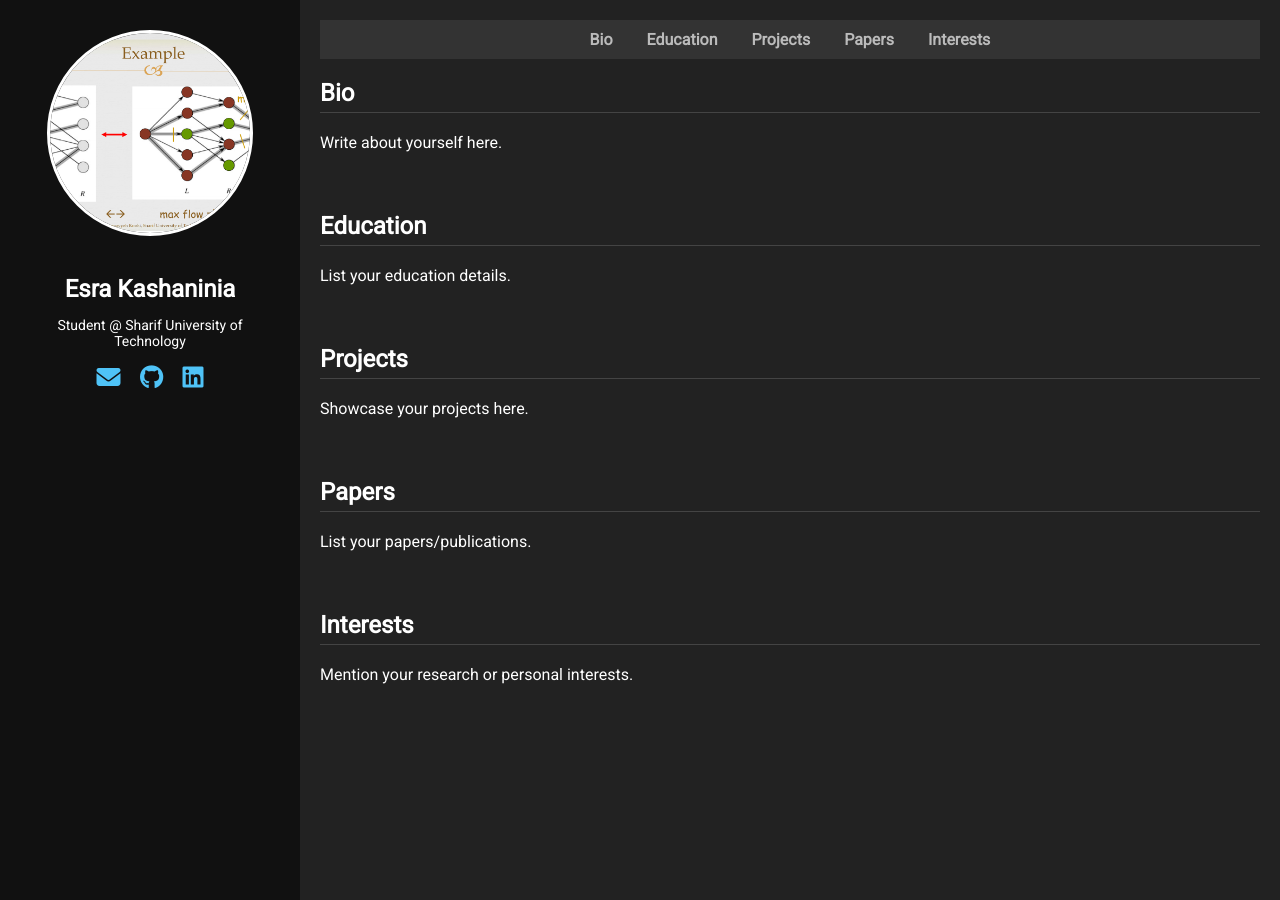
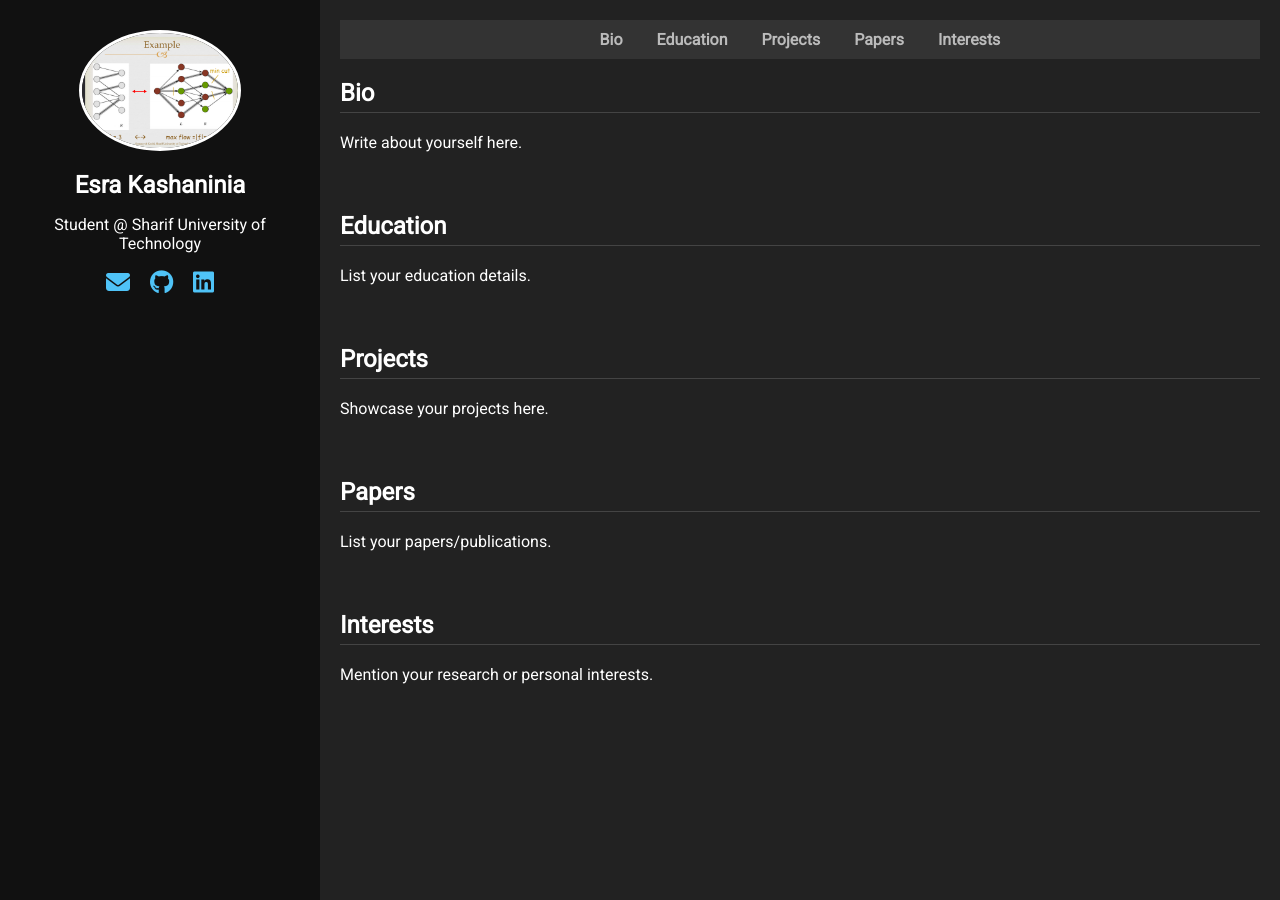
Before and after one commit to Esra-K/Esra-K.github.io, a Jekyll site: the page built from index.md, in a window 1280 px wide. Built offline with Jekyll 4.4.1, drawn with Linux system fonts in a browser that asks for light colours.

Commit message:
added a lot of changes including sidebar 25%, profile pic auto resize, and mobile app profile handling

```diff
--- a/assets/css/style.css
+++ b/assets/css/style.css
@@ -2,9 +2,14 @@
 @import url('https://fonts.googleapis.com/css2?family=Roboto&display=swap');
 
 body {
-  font-family: 'Roboto', sans-serif;
+  /* font-family: 'Roboto', sans-serif; */
+  font-size: 16px;
   margin: 0;
   padding: 0;
+}
+
+body, .sidebar, .main-content {
+  font-family: 'Roboto', sans-serif;
 }
 
 .container {
@@ -16,8 +21,9 @@ body {
   position: fixed;
   top: 0;
   left: 0;
-  width: 300px;
+  width: 25%;
   height: 100%;
+  font-size: 16px; /* Match to .main-content or body */
   background-color: #111;
   color: white;
   text-align: center;
@@ -25,18 +31,22 @@ body {
   box-sizing: border-box;
 }
 
+/* Final CSS for .profile-pic (centered + responsive) */
+
 .profile-pic {
-  width: 200px;
-  height: 200px;
+  width: 60%;
+  max-width: 180px;
+  height: auto;
   border-radius: 50%;
   object-fit: cover;
   border: 3px solid #fff;
-  margin-bottom: 15px;
+  margin: 0 auto 15px auto;   /* Center horizontally and add bottom margin */
+  display: block;             /* Needed for margin auto to work */
 }
 
 .info {
   margin-top: 10px;
-  font-size: 14px;
+  font-size: 16px;
 }
 
 .info a {
@@ -45,7 +55,7 @@ body {
 }
 
 .main-content {
-  margin-left: 300px;
+  margin-left: 25%;  /* Match the sidebar width */
   padding: 20px;
   flex: 1;
   background-color: #222;
@@ -102,3 +112,27 @@ section h2 {
 .social-icons a:hover {
   color: #ffffff;
 }
+
+/* You can add a media query so the sidebar stacks or collapses on small screens: */
+@media (max-width: 768px) {
+  .sidebar {
+    position: relative;
+    width: 100%;
+    height: auto;
+  }
+
+  .main-content {
+    margin-left: 0;
+  }
+}
+
+/* Optional: Media query for even better mobile handling
+
+If you want the image to get smaller on very narrow screens (like phones):
+*/
+@media (max-width: 600px) {
+  .profile-pic {
+    width: 40%;
+    max-width: 120px;
+  }
+}
```
